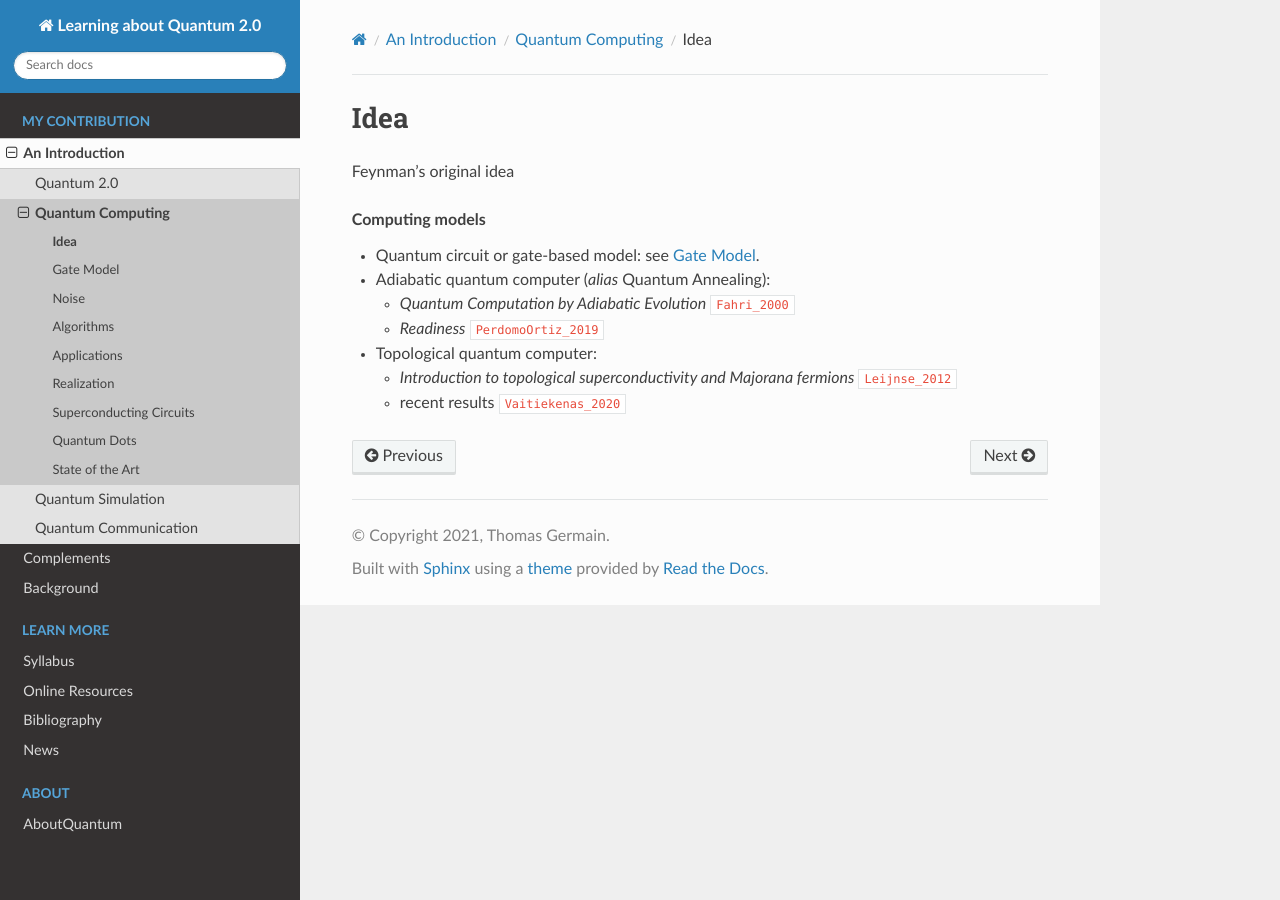
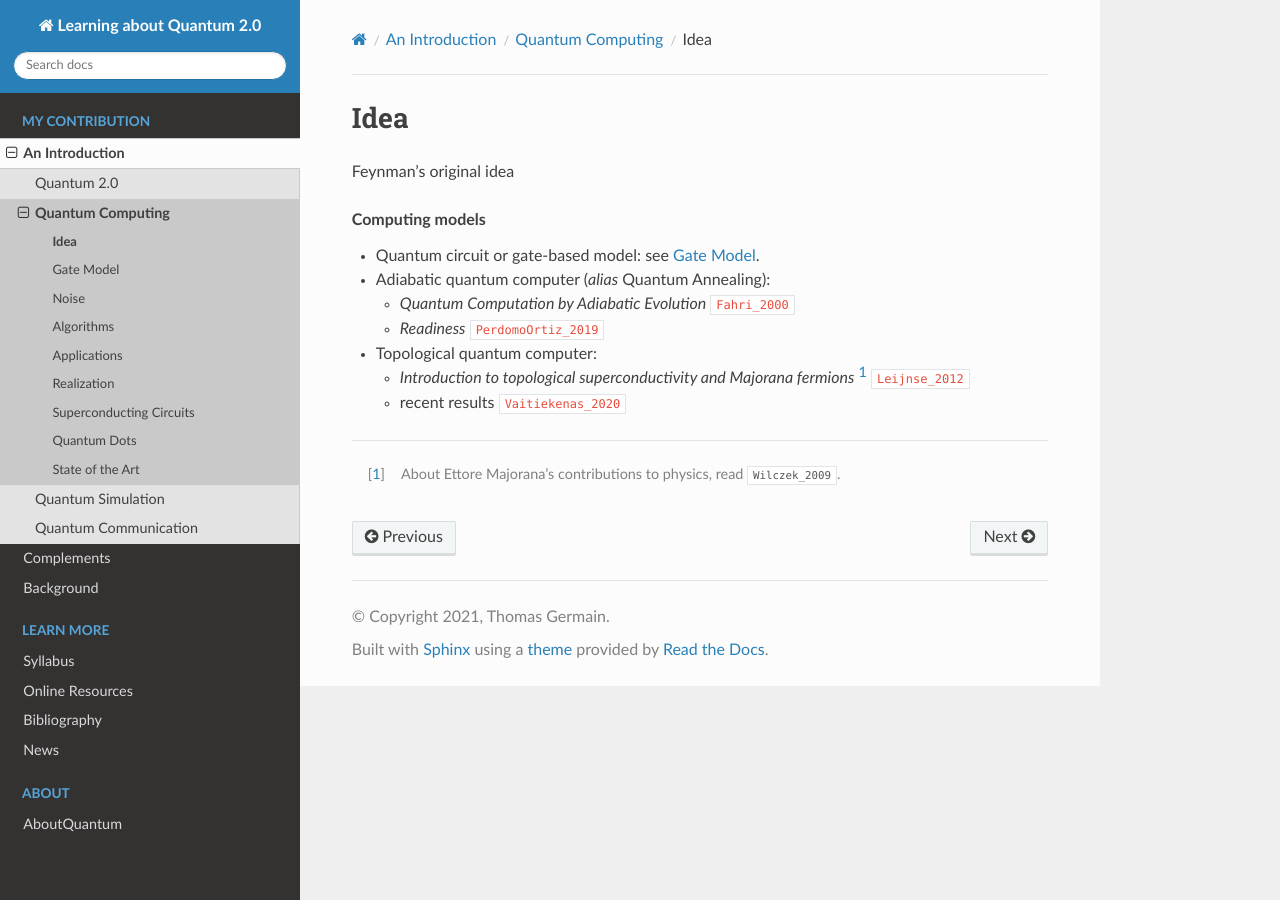
Before and after one commit to tomlqc/about-quantum, a Sphinx documentation site: the page built from source/intro/computing/idea.rst, in a window 1280 px wide. Built offline with Sphinx 7.4.7 and the Read the Docs theme 2.0.0, drawn with Linux system fonts in a browser that asks for light colours; cross-references to code outside the pages are shown as plain code.

Commit message:
computing.idea: Majorana.

```diff
--- a/source/biblio/articles.bib
+++ b/source/biblio/articles.bib
@@ -694,6 +694,19 @@
   journal = {Combustion Theory and Modelling},
   publisher = {Taylor & Francis}
 }
+@article{Wilczek_2009,
+  title = {Majorana returns},
+  author = {Frank Wilczek},
+  year = {2009},
+  month = sep,
+  doi = {10.1038/nphys1380},
+  url = {https://www.nikhef.nl/~h02/wilczek_majorana.pdf},
+  volume = {5},
+  number = {9},
+  pages = {614--618},
+  journal = {Nature Physics},
+  publisher = {Springer Science and Business Media {LLC}}
+}
 @article{Zurek2003,
   title = {Decoherence, einselection, and the quantum origins of the classical},
   author = {Zurek, Wojciech Hubert},
--- a/source/intro/computing/idea.rst
+++ b/source/intro/computing/idea.rst
@@ -15,5 +15,11 @@ Feynman's original idea
 
 - Topological quantum computer:
 
-  - *Introduction to topological superconductivity and Majorana fermions* :cite:`Leijnse_2012`
+  - *Introduction to topological superconductivity and Majorana fermions* [#Majorana]_ :cite:`Leijnse_2012`
   - recent results :cite:`Vaitiekenas_2020`
+
+-----
+
+.. [#Majorana]
+
+    About Ettore Majorana's contributions to physics, read :cite:`Wilczek_2009`.
```
